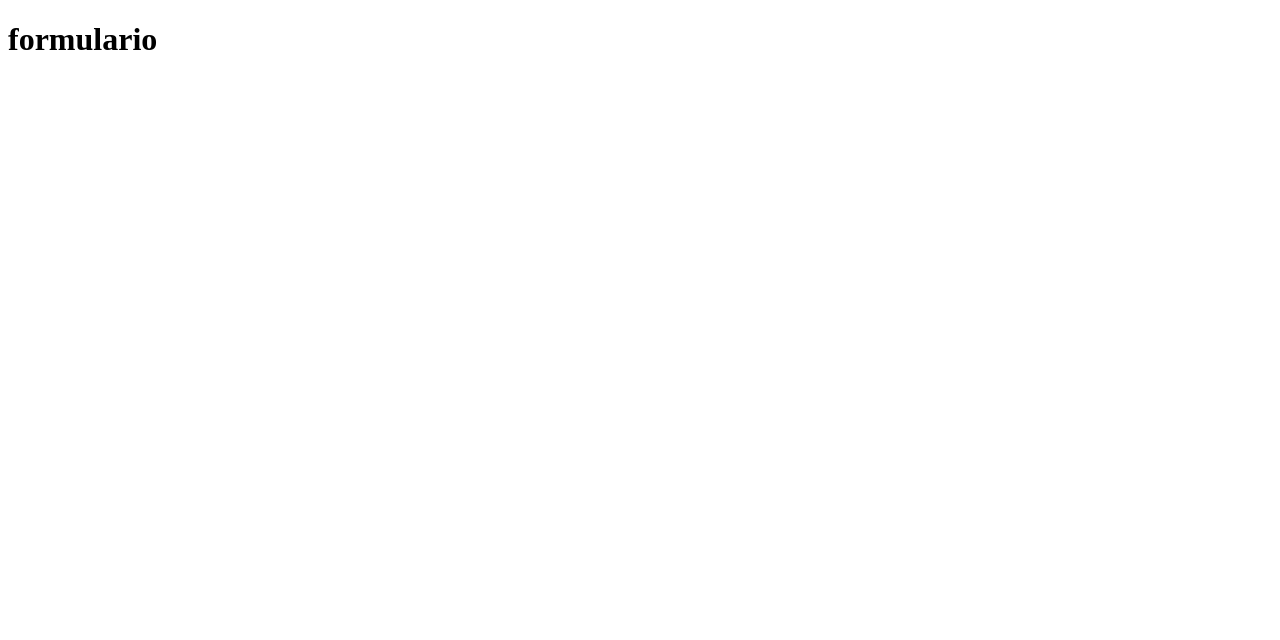
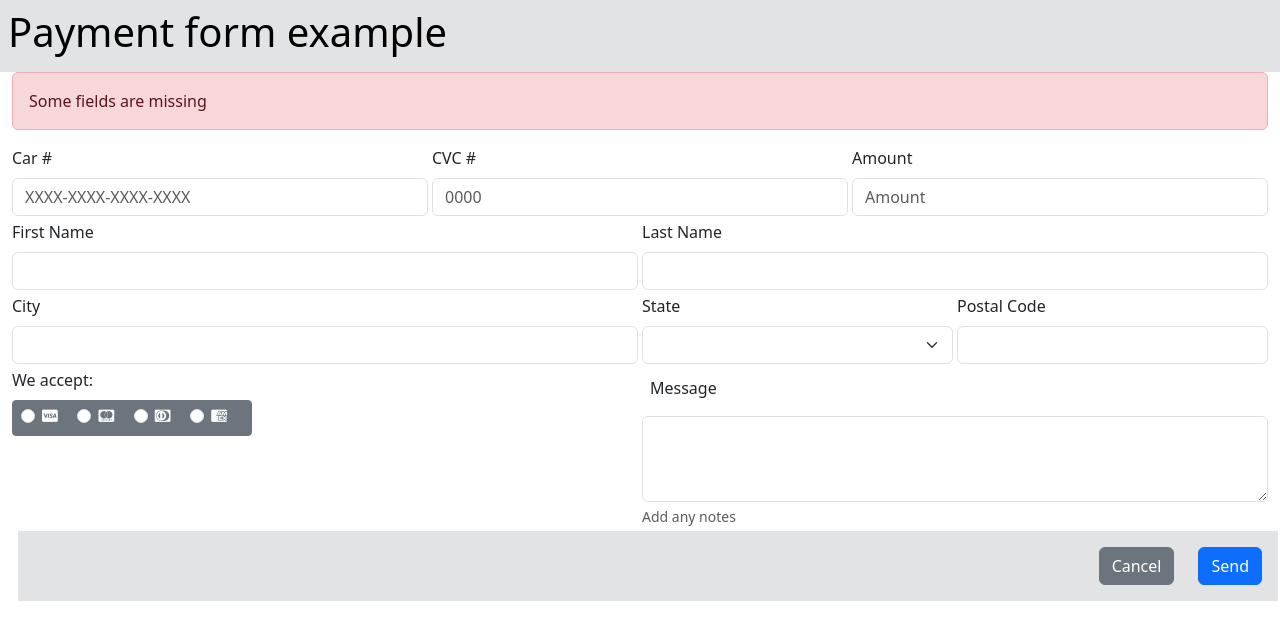
Before and after one commit to 4GeeksAcademy/ferbarotz_HTML_FORM, a plain HTML site: page index.html in a window 1280 px wide. Drawn offline with nearby package versions, Linux system fonts and the light colour scheme.

Commit message:
first commit

```diff
--- a/index.html
+++ b/index.html
@@ -1,11 +1,111 @@
+
 <!DOCTYPE html>
 <html lang="en">
 <head>
-    <meta charset="UTF-8">
-    <meta name="viewport" content="width=device-width, initial-scale=1.0">
-    <title>Document</title>
+  <meta charset="UTF-8">
+  <meta name="viewport" content="width=device-width, initial-scale=1.0">
+  <link href="https://cdn.jsdelivr.net/npm/bootstrap@5.3.5/dist/css/bootstrap.min.css" rel="stylesheet" integrity="sha384-SgOJa3DmI69IUzQ2PVdRZhwQ+dy64/BUtbMJw1MZ8t5HZApcHrRKUc4W0kG879m7" crossorigin="anonymous">
+  <title>formulario</title>
+  <link href="https://cdnjs.cloudflare.com/ajax/libs/font-awesome/6.5.0/css/all.min.css" rel="stylesheet">
 </head>
 <body>
-    <h1>formulario</h1>
+
+        <!--titulo-->
+        <div class="p-2 bg-secondary-subtle text-black">
+            <h1>Payment form example</h1>
+        </div>
+      <!--titulo-->
+  <div class="container-fluid">
+      <div class="fomularioforma">
+        <div class="alert alert-danger" role="alert">
+         Some fields are missing
+        </div>
+
+
+<form  class="row g-1 needs-validation" novalidate>
+   <div class="col-md-4">
+    <label for="car#" class="form-label">Car #</label>
+    <input type="Car" class="form-control" id="car#" placeholder="XXXX-XXXX-XXXX-XXXX" >
+  </div>
+
+  <div class="col-md-4">
+    <label for="cvc#"class="form-label">CVC #</label>
+    <input type="Cvc" class="form-control" id="cvc4" placeholder="0000" >
+  </div>
+
+  <div class="col-md-4">
+    <label for="amo" class="form-label">Amount</label>
+    <input type="amo" class="form-control" id="car" placeholder="Amount" >
+  </div>
+
+  <div class="col-md-6">
+    <label for="car" class="form-label">First Name</label>
+    <input type="Car"  class="form-control" id="car"  >
+  </div>
+
+  <div class="col-md-6">
+    <label for="car" class="form-label">Last Name</label>
+    <input type="Car"  class="form-control" id="car"  >
+  </div>
+
+  <div class="col-md-6">
+    <label for="car" class="form-label">City</label>
+    <input type="Car" class="form-control" id="car"  >
+  </div>
+
+
+  <div class="col-md-3">
+    <label for="car" class="form-label">State</label>
+    <select id="disabledSelect" class="form-select">
+
+    </select>
+  </div>
+
+  <div class="col-md-3">
+    <label for="car" class="form-label">Postal Code</label>
+    <input type="Car" class="form-control" id="car"   >
+  </div>
+
+  <div class="col-md-6">
+    <label for="car" class="form-label ">We accept:</label>
+    <div class="col-md-12">
+  <button type="submit" class="btn btn-secondary btn-sm">
+  <div class="form-check form-check-inline">
+    <input class="form-check-input" type="radio" name="inlineRadioOptions" id="inlineRadio1" value="option1">
+    <label class="form-check-label" for="inlineRadio1"><i class="fa-brands fa-cc-visa"></i></label>
+  </div>
+  <div class="form-check form-check-inline">
+    <input class="form-check-input" type="radio" name="inlineRadioOptions" id="inlineRadio2" value="option2">
+    <label class="form-check-label" for="inlineRadio2"><i class="fa-brands fa-cc-mastercard"></i></label>
+  </div>
+  <div class="form-check form-check-inline">
+    <input class="form-check-input" type="radio" name="inlineRadioOptions" id="inlineRadio3" value="option3">
+    <label class="form-check-label" for="inlineRadio3"><i class="fa-brands fa-cc-diners-club"></i> </label>
+  </div>
+  <div class="form-check form-check-inline">
+    <input class="form-check-input" type="radio" name="inlineRadioOptions" id="inlineRadio3" value="option4">
+    <label class="form-check-label" for="inlineRadio4"><i class="fa-brands fa-cc-amex"></i> </label>
+  </div>
+</button>
+</div>
+</div>
+
+  <div class="col-md-6  ">
+    <label for="car" class="form-label ms-auto p-2 ">Message</label>
+    <div class="col-md-12">
+    <textarea class="form-control " id="car" rows="3"></textarea>
+    <div id="passwordHelpBlock" class="form-text">
+      Add any notes
+    </div>
+  </div>
+  </div>
+
+        <div class="p-3 mb-6 form-check  mx-2 bg-secondary-subtle d-grid gap-4 d-md-flex justify-content-end">
+                  <button type="button" class="btn btn-secondary">Cancel</button>
+                  <button type="submit" class="btn btn-primary">Send</button>
+        </div>
+
+</form>
+</div>
 </body>
 </html>
```
